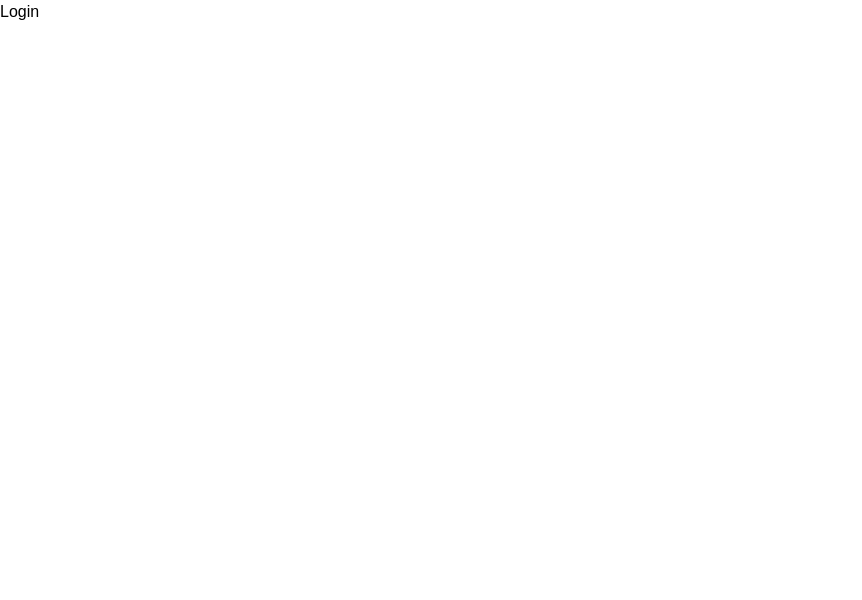
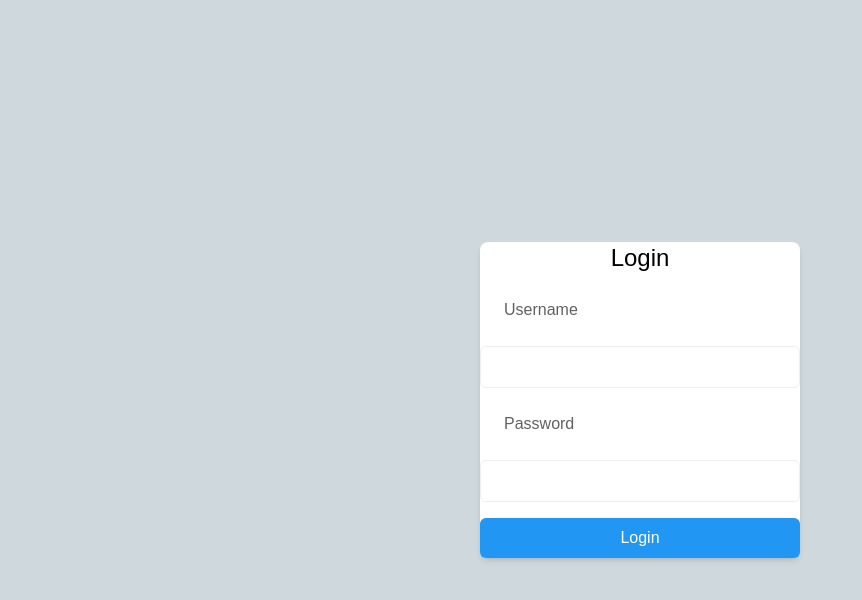
Before and after one commit to diyakhadgi/Ecommerce, a React (Vite) app: page /login in a window 1280 px wide. Shown: the top 600 px of the page, without its empty margins (0-862 px from the left). Built offline with nearby package versions, Linux system fonts and the light colour scheme; a web font is replaced by a local one.

Commit message:
login feature added

```diff
--- a/src/components/Navbar.jsx
+++ b/src/components/Navbar.jsx
@@ -1,27 +1,64 @@
-import React, { useState } from 'react';
-import logo from '../assets/icon.jpg';
-import { Link } from 'react-router-dom/cjs/react-router-dom.min';
+import React, { useState } from "react";
+import logo from "../assets/icon.jpg";
+import { Link } from "react-router-dom/cjs/react-router-dom.min";
 
-const Navbar = ({searchQuery, setSearchQuery}) => {
-
+const Navbar = ({ searchQuery, setSearchQuery }) => {
   return (
-    <nav className='navbar'>
+    <nav className="navbar">
       <div className="logo">
-        <Link to="/"><img src={logo} alt="" height={"50px"} width={"50px"} />
+        <Link to="/">
+          <img src={logo} alt="" height={"50px"} width={"50px"} />
         </Link>
       </div>
-        <Link to="/"><p style={{color:"#fff"}} className=' playfair-display-head fashion'>Fashion Store</p></Link>
+      <Link to="/">
+        <p style={{ color: "#fff" }} className=" playfair-display-head fashion">
+          Fashion Store
+        </p>
+      </Link>
       <div className="search-bar">
-        <input type="text" name="" id="" placeholder='Search...' value={searchQuery} onChange={(e)=>setSearchQuery(e.target.value)}/>
+        <input
+          type="text"
+          name=""
+          id=""
+          placeholder="Search..."
+          value={searchQuery}
+          onChange={(e) => setSearchQuery(e.target.value)}
+        />
       </div>
       <ul>
-      <li><Link to="/">Home</Link></li>
-      <li><Link to="/category">Category</Link></li>
-      <li><Link to="/about">About</Link></li>
-      <li><Link to="/contact">Contact</Link></li>
-      <li><Link to="/login">Login</Link></li>
+        <li>
+          <Link to="/">Home</Link>
+        </li>
+        <li>
+          <Link to="/category">Category</Link>
+        </li>
+        <li>
+          <Link to="/about">About</Link>
+        </li>
+        <li>
+          {localStorage.getItem("accessTokenApi") ? (
+            <>
+              <Link to="/cart">Cart</Link>
+            </>
+          ) : (
+            <>
+              <Link to="/contact">Contact</Link>
+            </>
+          )}
+        </li>
+        <li>
+          {localStorage.getItem("accessTokenApi") ? (
+            <>
+              <Link to="/profile">Profile</Link>
+            </>
+          ) : (
+            <>
+              <Link to="/login">Login</Link>
+            </>
+          )}
+        </li>
       </ul>
-  </nav>
+    </nav>
   );
 };
 
--- /dev/null
+++ b/src/pages/Cart.jsx
@@ -0,0 +1,12 @@
+import React from 'react'
+import Navbar from '../components/Navbar'
+
+const Cart = () => {
+  return (
+    <>
+    <Navbar/>
+    </>
+  )
+}
+
+export default Cart
--- a/src/pages/Login.jsx
+++ b/src/pages/Login.jsx
@@ -1,9 +1,81 @@
-import React from 'react'
+import axios from "axios";
+import React, { useRef } from "react";
+import { useHistory } from "react-router-dom";
 
 const Login = () => {
+  const username = useRef();
+  const password = useRef();
+  const history = useHistory();
+
+  const loginHandler = async (e) => {
+    e.preventDefault();
+
+    const loginData = {
+      username: username.current.value,
+      password: password.current.value,
+    };
+
+    try {
+      const response = await axios.post(
+        "https://fakestoreapi.com/auth/login",
+        loginData,
+        {
+          timeout: 1000,
+        }
+      );
+
+      const getAccessToken = response.data.token;
+
+      localStorage.setItem("accessTokenApi", getAccessToken);
+
+      if (localStorage.getItem("accessTokenApi")) {
+        alert("Logged in successfully");
+        history.replace("/");
+      } else {
+        alert("Could not log in");
+      }
+    } catch (error) {
+      alert("User does not exist");
+    }
+  };
+
   return (
-    <div>Login</div>
-  )
-}
+    <div className="flex items-center justify-center h-screen bg-blue-gray-100">
+      <div className="bg-white p-8 rounded-lg shadow-md w-1/4">
+        <h2 className="text-2xl text-center mb-6">Login</h2>
+        <form onSubmit={loginHandler}>
+          <div className="mb-4">
+            <label htmlFor="username" className="block text-gray-700 p-6">
+              Username
+            </label>
+            <input
+              type="text"
+              id="username"
+              ref={username}
+              className="w-full px-4 py-2 border border-gray-300 rounded-md mt-2 p-6 outline-none"
+            />
+          </div>
+          <div className="mb-4">
+            <label htmlFor="password" className="block text-gray-700 p-6">
+              Password
+            </label>
+            <input
+              type="password"
+              id="password"
+              ref={password}
+              className="w-full px-4 py-2 border border-gray-300 rounded-md mt-2 outline-none"
+            />
+          </div>
+          <button
+            type="submit"
+            className="w-full bg-blue-500 text-white py-2 rounded-md mt-4"
+          >
+            Login
+          </button>
+        </form>
+      </div>
+    </div>
+  );
+};
 
-export default Login
+export default Login;
--- /dev/null
+++ b/src/pages/Profile.jsx
@@ -0,0 +1,23 @@
+import axios from 'axios';
+import React, { useEffect } from 'react'
+import { useHistory, useParams } from 'react-router-dom/cjs/react-router-dom.min';
+import Navbar from '../components/Navbar';
+
+const Profile = () => {
+
+  const history = useHistory();
+
+  const logout = () => {
+    localStorage.removeItem("accessTokenApi");
+    history.replace("/");
+  }
+
+  return (
+    <>
+      <Navbar/>
+      <button onClick={logout}>Logout</button>
+    </>
+  )
+}
+
+export default Profile
--- a/src/routes/Routes.jsx
+++ b/src/routes/Routes.jsx
@@ -8,6 +8,8 @@ import About from '../pages/About'
 import Contact from '../pages/Contact'
 import Login from '../pages/Login'
 import NotFound from '../NotFound/NotFound'
+import Profile from '../pages/Profile'
+import Cart from '../pages/Cart'
 
 const Routes = () => {
   return (
@@ -20,11 +22,12 @@ const Routes = () => {
           </Route>
           <Route path="/products" component={Products} exact />
           <Route path="/products/:id" component={ViewProduct} exact/>
-          <Route path="/cart" />
+          <Route path="/cart" component={ Cart} exact/>
           <Route path="/category" component={ Category} exact/>
           <Route path="/about" component={ About} exact/>
           <Route path="/contact" component={ Contact} exact/>
           <Route path="/login" component={ Login} exact/>
+          <Route path="/profile" component={ Profile} exact/>
           <Route path="/*" component={ NotFound} exact/>
       </Switch>
       </BrowserRouter>
```
